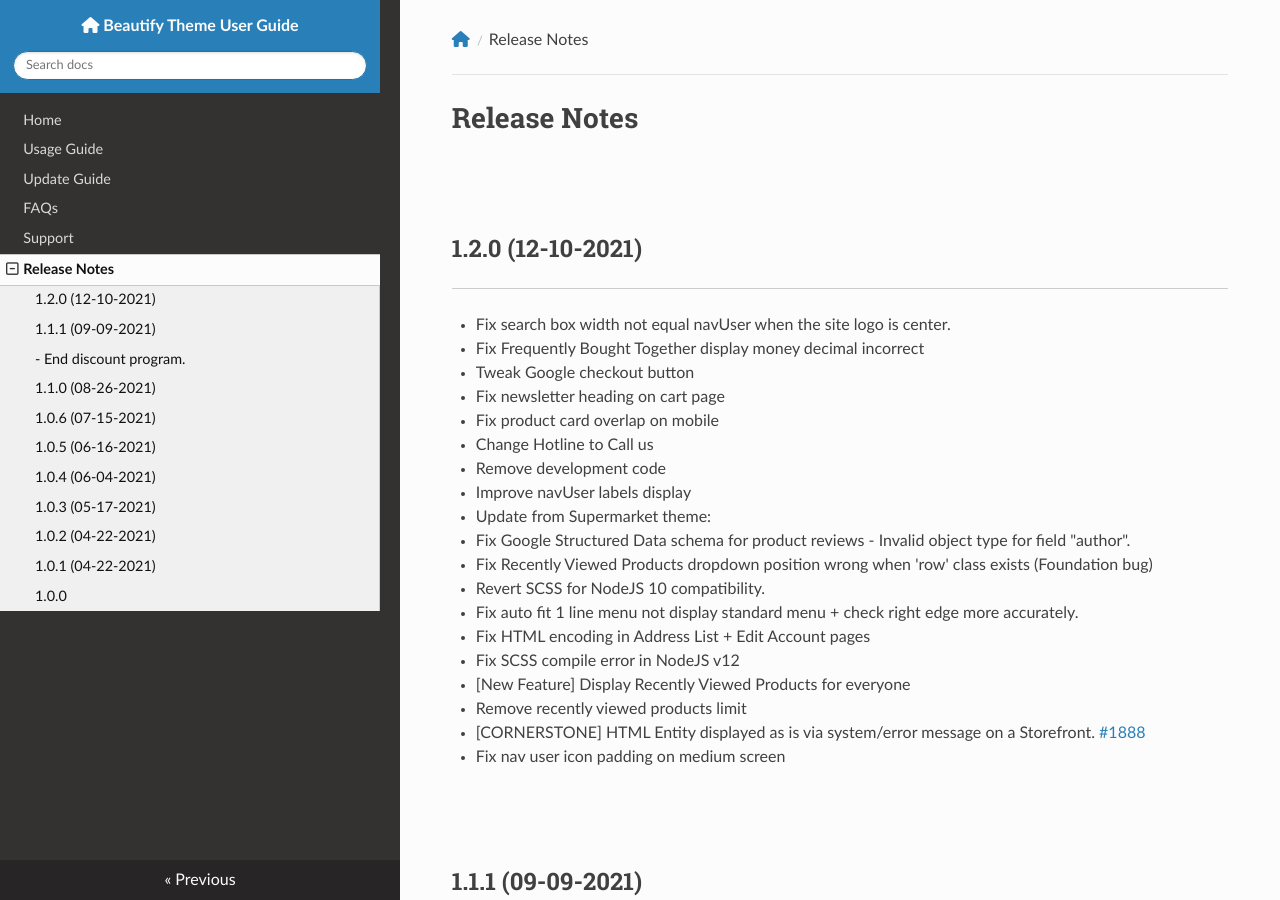
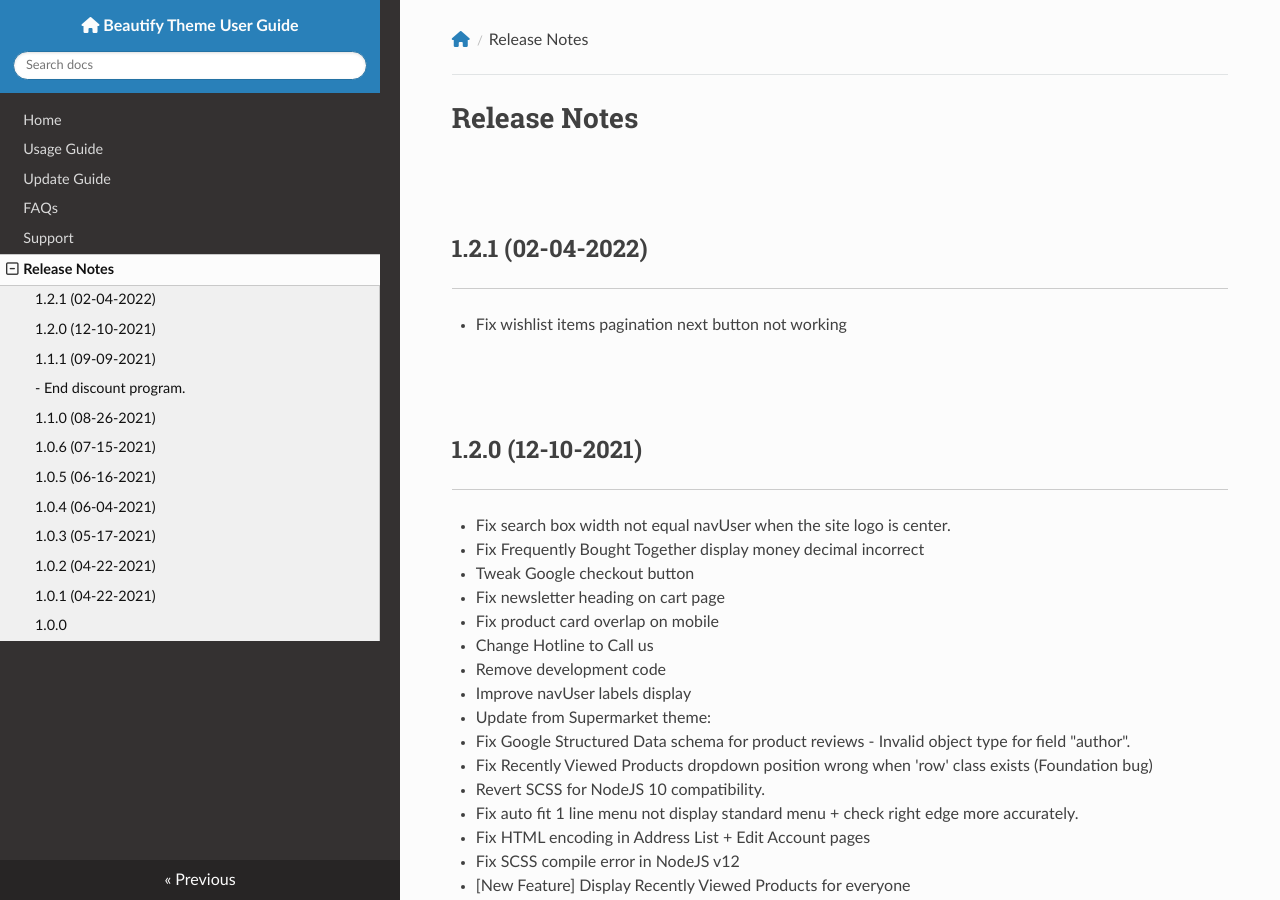
Before and after one commit to tvlgiao/bc-beautify-docs, an MkDocs documentation site: the page built from docs/changelog.md, in a window 1280 px wide and 900 px high. Built offline with MkDocs 1.6.1, drawn with Linux system fonts in a browser that asks for light colours; nearby versions of some CDN libraries.

Commit message:
Release 1.2.1

```diff
--- a/docs/changelog.md
+++ b/docs/changelog.md
@@ -1,4 +1,7 @@
 # Release Notes
+
+## 1.2.1 (02-04-2022)
+- Fix wishlist items pagination next button not working
 
 ## 1.2.0 (12-10-2021)
 - Fix search box width not equal navUser when the site logo is center.
```
